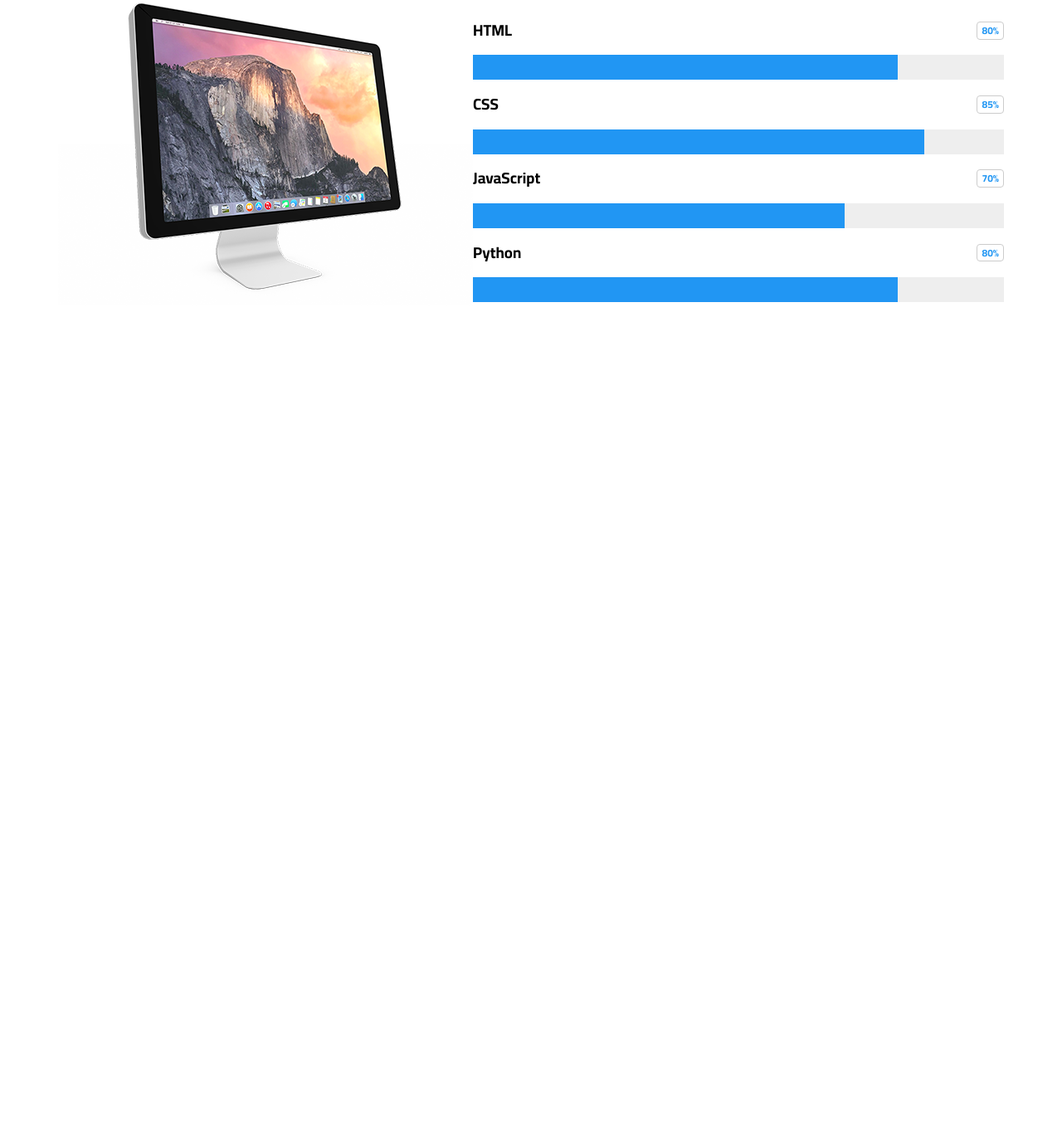
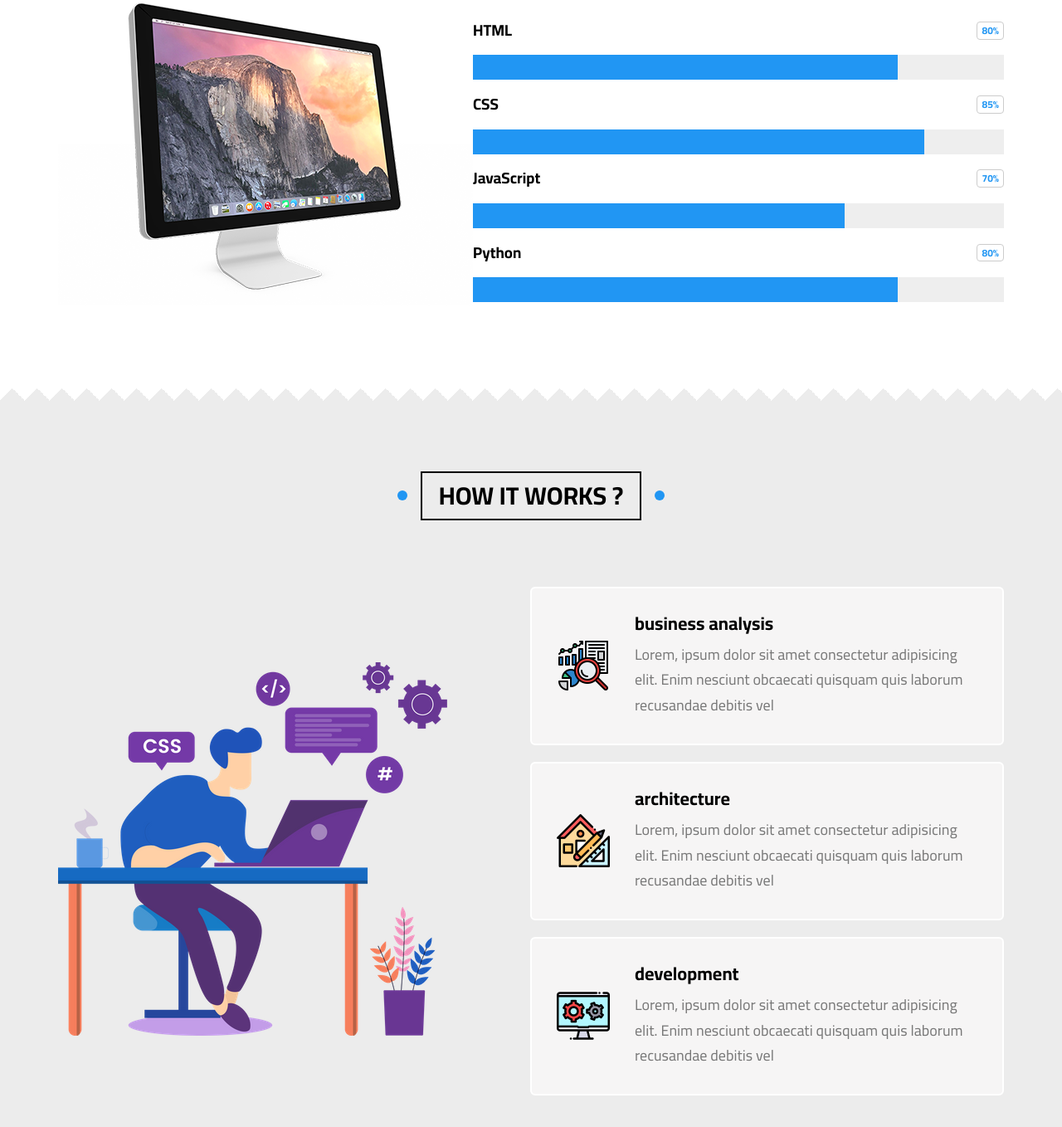
Before and after one commit to ebrahim113/HTML_and_CSS_Template_Three, a plain HTML site: page index.html in a window 1280 px wide. Shown: the part 7755-9113 px from the top of the page at 83% size. Before the commit the page ends 8223 px from the top, so only its background shows below. Drawn offline with Linux system fonts and the light colour scheme.

Commit message:
Finish how it works section

```diff
--- a/css/main.css
+++ b/css/main.css
@@ -991,6 +991,95 @@ li {
 
 /* End our skills section */
 
+/* Start how it works section */
+.how-it-works {
+    padding: var(--main-padding) 0;
+    background-color: var(--section-background);
+}
+
+.how-it-works .container {
+    display: flex;
+    align-items: center;
+}
+
+@media (max-width: 991px) {
+    .how-it-works .container {
+        flex-direction: column;
+    }
+}
+
+.how-it-works .container>img {
+    margin-right: 100px;
+    max-width: 100%;
+}
+
+@media (max-width: 991px) {
+    .how-it-works .container>img {
+        margin: 0 0 50px;
+    }
+}
+
+.how-it-works .container .steps .step::before {
+    content: "";
+    width: 0;
+    height: 0;
+    position: absolute;
+    top: 50%;
+    left: 50%;
+    z-index: -1;
+    transform: translate(-50%, -50%);
+    background-color: #ededed;
+    transition: var(--transition-duration);
+}
+
+.how-it-works .container .steps .step:hover::before {
+    width: 100%;
+    height: 100%;
+}
+
+.how-it-works .container .steps .step {
+    padding: 30px;
+    margin-bottom: 20px;
+    background-color: #f6f5f5;
+    border: 2px solid white;
+    border-radius: 6px;
+    display: flex;
+    align-items: center;
+    position: relative;
+    z-index: 1;
+}
+
+@media (max-width: 767px) {
+    .how-it-works .container .steps .step {
+        flex-direction: column;
+        text-align: center;
+    }
+}
+
+.how-it-works .container .steps .step img {
+    width: 64px;
+    margin-right: 30px;
+}
+
+@media (max-width: 767px) {
+    .how-it-works .container .steps .step img {
+        margin: 0 0 30px;
+    }
+}
+
+.how-it-works .container .steps .step .text h3 {
+    font-size: 22px;
+}
+
+.how-it-works .container .steps .step .text p {
+    margin: 10px 0 0;
+    font-size: 18px;
+    line-height: 1.7;
+    color: var(--paragraph-color);
+}
+
+/* End how it works section */
+
 /* Start animations */
 @keyframes up-and-down {
 
--- a/index.html
+++ b/index.html
@@ -647,6 +647,44 @@
         </div>
     </div>
     <!-- End our skills section -->
+
+    <!-- Start how it works section -->
+    <div class="spikes"></div>
+    <div id="how-it-works" class="how-it-works">
+        <h2 class="main-title">how it works ?</h2>
+        <div class="container">
+            <img src="images/work-steps.png" alt="how-it-works">
+            <div class="steps">
+                <div class="step">
+                    <img src="images/work-steps-1.png" alt="work-step-1">
+                    <div class="text">
+                        <h3>business analysis</h3>
+                        <p>Lorem, ipsum dolor sit amet consectetur adipisicing elit. Enim nesciunt obcaecati quisquam
+                            quis laborum recusandae debitis vel</p>
+                    </div>
+                </div>
+                <div class="step">
+                    <img src="images/work-steps-2.png" alt="work-step-2">
+                    <div class="text">
+                        <h3>architecture</h3>
+                        <p>Lorem, ipsum dolor sit amet consectetur adipisicing elit. Enim nesciunt obcaecati
+                            quisquam
+                            quis laborum recusandae debitis vel</p>
+                    </div>
+                </div>
+                <div class="step">
+                    <img src="images/work-steps-3.png" alt="work-step-3">
+                    <div class="text">
+                        <h3>development</h3>
+                        <p>Lorem, ipsum dolor sit amet consectetur adipisicing elit. Enim nesciunt obcaecati
+                            quisquam
+                            quis laborum recusandae debitis vel</p>
+                    </div>
+                </div>
+            </div>
+        </div>
+    </div>
+    <!-- End how it works section -->
 </body>
 
 </html>
```
